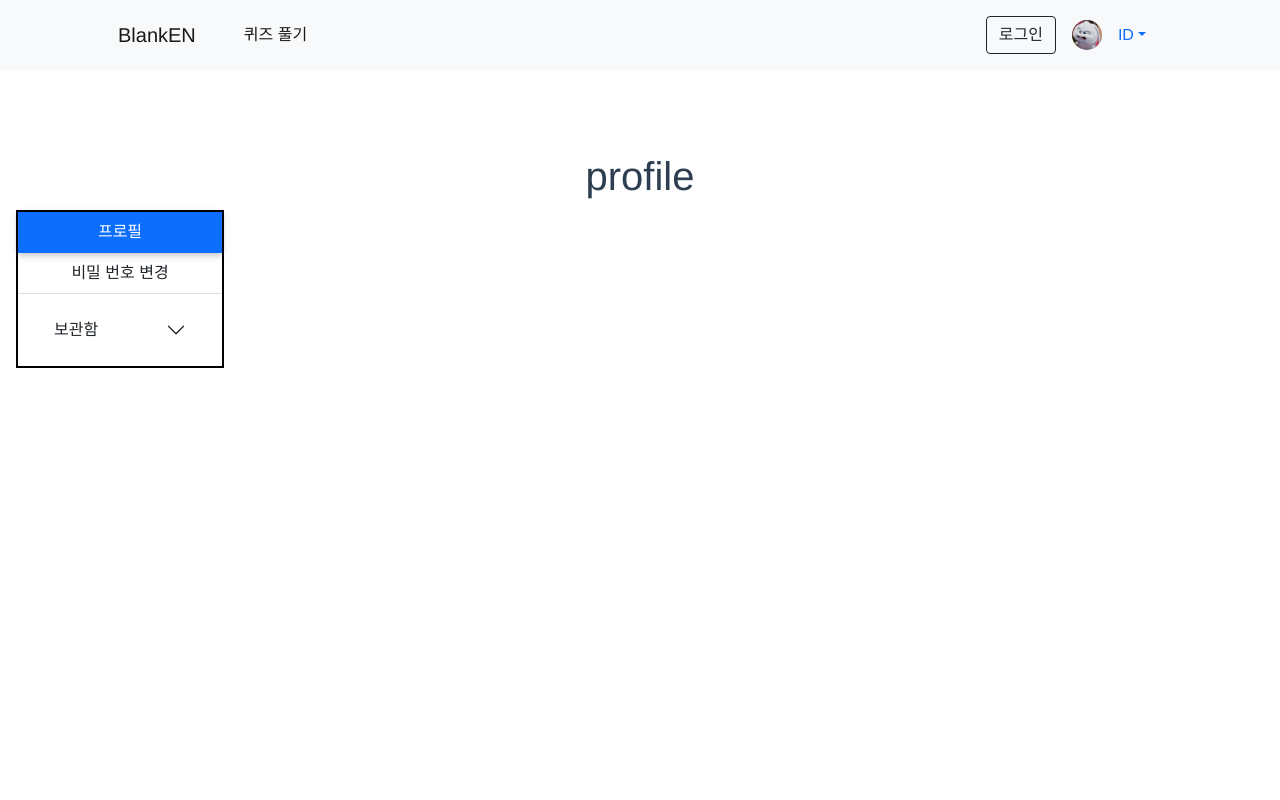
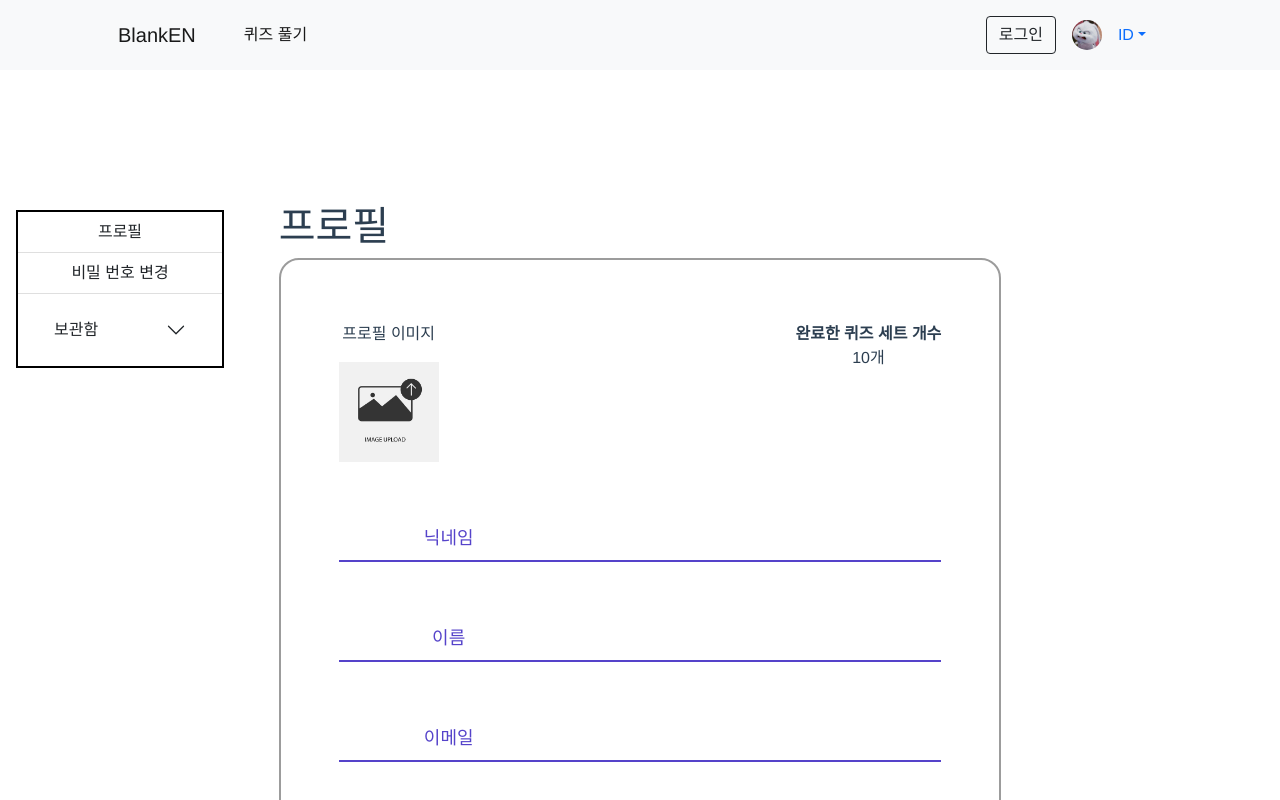
Before and after one commit to ddogga/BlankEn, a JavaScript app in the folder vue3-first/: page /blanken/mypage in a window 1280 px wide. Shown: the top 800 px of the page. Built offline with nearby package versions, Linux system fonts and the light colour scheme; a web font is replaced by a local one.

Commit message:
make profile-update form

```diff
--- a/vue3-first/src/assets/css/write.css
+++ b/vue3-first/src/assets/css/write.css
@@ -61,7 +61,8 @@
 .contact-form .submit-btn {
   display: inline-block;
   background-color: #000;
-  background-image: linear-gradient(125deg, #a72879, #064497);
+  background-image: linear-gradient(125deg, #bd4e4e, #7456c7);
+  border-radius: 20px;
   color: #fff;
   text-transform: uppercase;
   letter-spacing: 2px;
--- a/vue3-first/src/components/member/LeftMenu.vue
+++ b/vue3-first/src/components/member/LeftMenu.vue
@@ -9,16 +9,16 @@
         >
           <!-- Collapse 1 -->
           <a
-            class="list-group-item list-group-item-action py-2 ripple active"
+            class="list-group-item list-group-item-action py-2 ripple"
             href="#"
-            @click="openPage('Profile')"
+            @click="openPage('Profile', $event)"
             ><span>프로필</span>
           </a>
           <!-- Collapse 2 -->
           <a
             class="list-group-item list-group-item-action py-2 ripple"
             href="#"
-            @click="openPage('Password')"
+            @click="openPage('Password', $event)"
             ><span>비밀 번호 변경</span>
           </a>
           <!-- Collapse 3 -->
@@ -48,12 +48,15 @@
                     <a
                       href="#"
                       class="text-reset"
-                      @click="openPage('MyQuizList')"
+                      @click="openPage('MyQuizList', $event)"
                       >내 퀴즈 목록</a
                     >
                   </li>
                   <li class="list-group-item py-1">
-                    <a href="#" class="text-reset" @click="openPage('History')"
+                    <a
+                      href="#"
+                      class="text-reset"
+                      @click="openPage('History', $event)"
                       >히스토리</a
                     >
                   </li>
@@ -61,12 +64,15 @@
                     <a
                       href="#"
                       class="text-reset"
-                      @click="openPage('FinishList')"
+                      @click="openPage('FinishList', $event)"
                       >완료한 퀴즈</a
                     >
                   </li>
                   <li class="list-group-item py-1">
-                    <a href="#" class="text-reset" @click="openPage('LikeList')"
+                    <a
+                      href="#"
+                      class="text-reset"
+                      @click="openPage('LikeList', $event)"
                       >좋아요 목록</a
                     >
                   </li>
@@ -100,7 +106,9 @@ export default {
   },
   emits: ["getNewView"],
   setup(props, context) {
-    const openPage = (pageInfo) => {
+    console.log(`props.val = ${props.val}`);
+
+    const openPage = (pageInfo, e) => {
       context.emit("getNewView", pageInfo);
     };
 
@@ -125,8 +133,9 @@ a {
   width: 240px;
 }
 
-.sidebar .active {
-  box-shadow: 0 2px 5px 0 rgb(0 0 0 / 16%), 0 2px 10px 0 rgb(0 0 0 / 12%);
+.active {
+  color: rgb(178, 62, 245);
+  font-weight: bold;
 }
 
 .sidebar-sticky {
--- a/vue3-first/src/components/member/Profile.vue
+++ b/vue3-first/src/components/member/Profile.vue
@@ -1,6 +1,59 @@
 <template>
-  <div>
-    <h1>profile</h1>
+  <div class="get-in-touch">
+    <h1 id="title">프로필</h1>
+
+    <div class="form-section">
+      <form class="contact-form row">
+        <div class="form-field col-lg-6">
+          <div class="form-header-item" style="float: left">
+            <p>프로필 이미지</p>
+            <label for="profile">
+              <span>
+                <img
+                  width="100px"
+                  class="profile_img"
+                  src="../../assets/images/upload_image.jpg"
+                  alt="profile"
+                />
+              </span>
+
+              <input
+                type="file"
+                id="profile"
+                style="display: none"
+                accept="image/*"
+              />
+            </label>
+          </div>
+        </div>
+
+        <div class="form-field col-lg-6">
+          <div class="finish_count" style="float: right">
+            <b>완료한 퀴즈 세트 개수</b>
+            <p>10개</p>
+          </div>
+        </div>
+
+        <div class="form-field col-lg-12">
+          <input id="nickname" class="input-text" type="text" required />
+          <label class="label" for="name">닉네임</label>
+        </div>
+
+        <div class="form-field col-lg-12">
+          <input id="name" class="input-text" type="text" required />
+          <label class="label" for="name">이름</label>
+        </div>
+
+        <div class="form-field col-lg-12">
+          <input id="email" class="input-text" type="text" required />
+          <label class="label" for="name">이메일</label>
+        </div>
+
+        <div class="form-field col-lg-12">
+          <input class="submit-btn" type="submit" value="저장" />
+        </div>
+      </form>
+    </div>
   </div>
 </template>
 
@@ -9,3 +62,30 @@ export default {
   setup() {},
 };
 </script>
+
+<style scoped>
+@import "../../assets/css/write.css";
+
+#title {
+  text-align: left;
+}
+
+.form-field {
+  padding-left: 40px;
+  padding-right: 40px;
+}
+
+.form-header {
+  padding-left: 50px;
+  padding-right: 50px;
+}
+
+.finish_count {
+}
+
+.form-section {
+  border: 2px rgb(156, 156, 156) solid;
+  border-radius: 20px;
+  padding: 30px;
+}
+</style>
--- a/vue3-first/src/views/member/MyPage.vue
+++ b/vue3-first/src/views/member/MyPage.vue
@@ -2,7 +2,7 @@
   <div class="page">
     <LeftMenu :val="currentView" @getNewView="changeCurrentView" />
 
-    <div class="container">
+    <div class="container col-lg-7 col-sm-12 col-xs-12">
       <component :is="currentView"> </component>
     </div>
   </div>
@@ -48,4 +48,8 @@ export default {
 .page {
   min-height: 1000px;
 }
+
+/* .container {
+  width: 50%;
+} */
 </style>
```
Also changed, not shown: vue3-first/src/router/index.js (+36 -1 lines).
